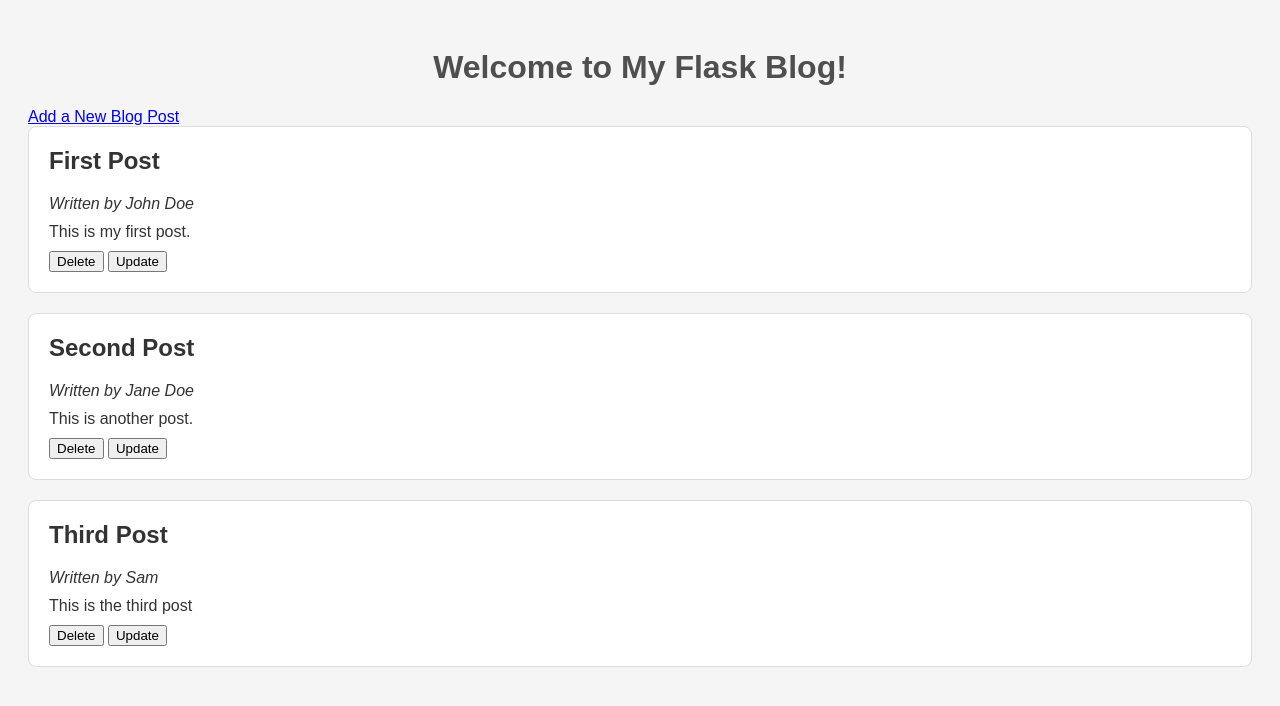
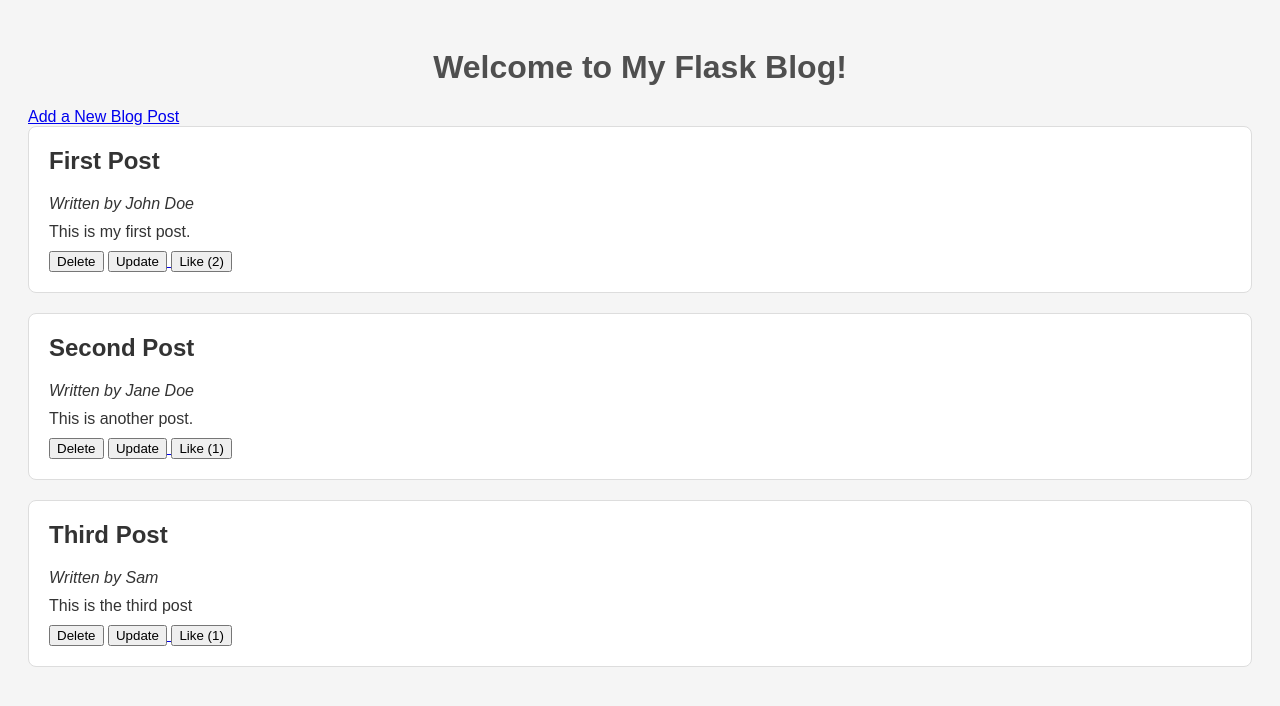
Before and after one commit to itsmesammm/Basic-Blog, a Flask app: page / in a window 1280 px wide. Shown: the top 706 px of the page. Run offline with Flask 3, Linux system fonts and the light colour scheme.

Commit message:
Add a like button

```diff
--- a/app.py
+++ b/app.py
@@ -6,7 +6,14 @@ app = Flask(__name__)
 # load blog posts from JSON
 def load_blog_posts():
     with open("data/blog_posts.json", "r") as file:
-        return json.load(file)
+        blog_posts = json.load(file)
+
+    # Ensure every post has a "likes" field
+    for post in blog_posts:
+        if 'likes' not in post:
+            post['likes'] = 0
+
+    return blog_posts
 
 @app.route('/')
 def index():
@@ -73,5 +80,24 @@ def update(post_id):
     # If its a GET request, render the update form
     return render_template('update.html', post=post)
 
+@app.route('/like/<int:post_id>', methods=['POST'])
+def like(post_id):
+    blog_posts = load_blog_posts()
+
+    # Find the post with the given ID
+    post = next((p for p in blog_posts if p['id'] == post_id), None)
+    if post is None:
+        return "Post not found", 404
+
+    # Increment the likes
+    post['likes'] += 1
+
+    # Save the updated list back to the JSON file
+    with open("data/blog_posts.json", "w") as file:
+        json.dump(blog_posts, file, indent = 4)
+
+    # Redirect back to the index page
+    return redirect(url_for('index'))
+
 if __name__ == '__main__':
     app.run(host="0.0.0.0", port=5000, debug=True)
--- a/data/blog_posts.json
+++ b/data/blog_posts.json
@@ -3,18 +3,21 @@
         "id": 1,
         "author": "John Doe",
         "title": "First Post",
-        "content": "This is my first post."
+        "content": "This is my first post.",
+        "likes": 2
     },
     {
         "id": 2,
         "author": "Jane Doe",
         "title": "Second Post",
-        "content": "This is another post."
+        "content": "This is another post.",
+        "likes": 1
     },
     {
         "id": 3,
         "author": "Sam",
         "title": "Third Post",
-        "content": "This is the third post"
+        "content": "This is the third post",
+        "likes": 1
     }
 ]
--- a/templates/index.html
+++ b/templates/index.html
@@ -20,6 +20,9 @@
         <a href="/update/{{ post.id }}">
             <button type="button">Update</button>
         </a>
+        <form action="/like/{{ post.id }}" method="post" style="display: inline;">
+            <button type="submit">Like ({{ post.likes }})</button>
+        </form>
     </div>
     {% endfor %}
 </body>
```
